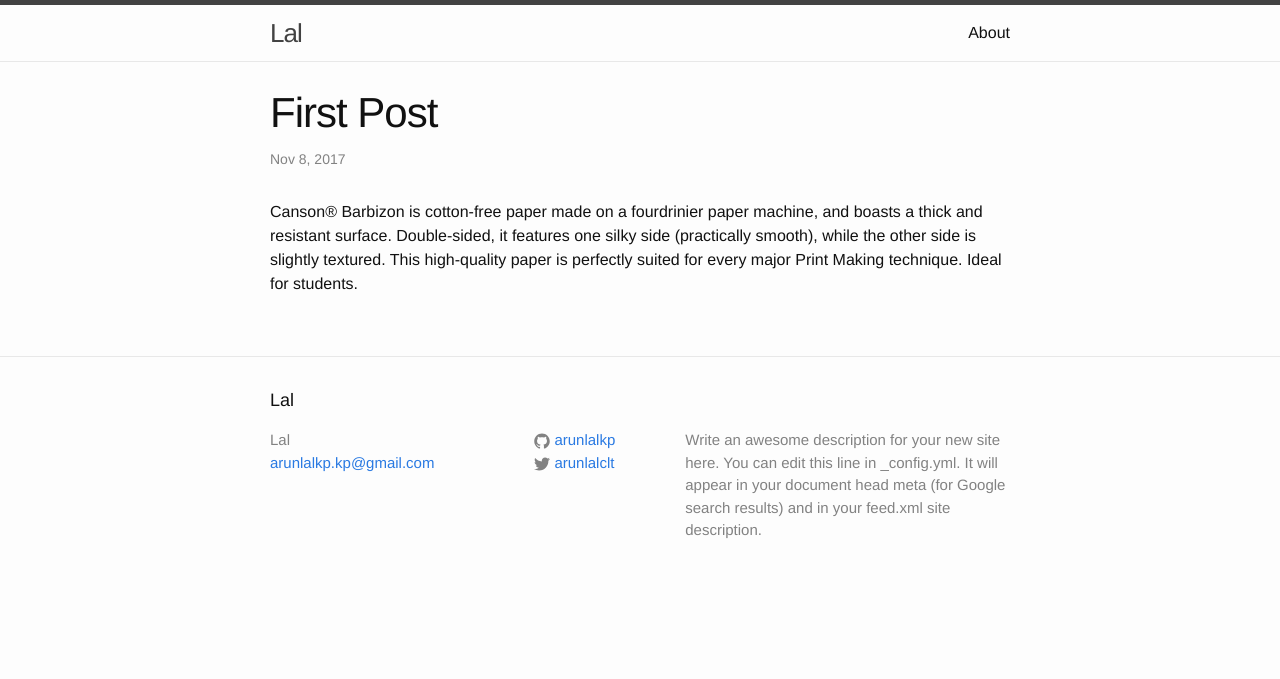
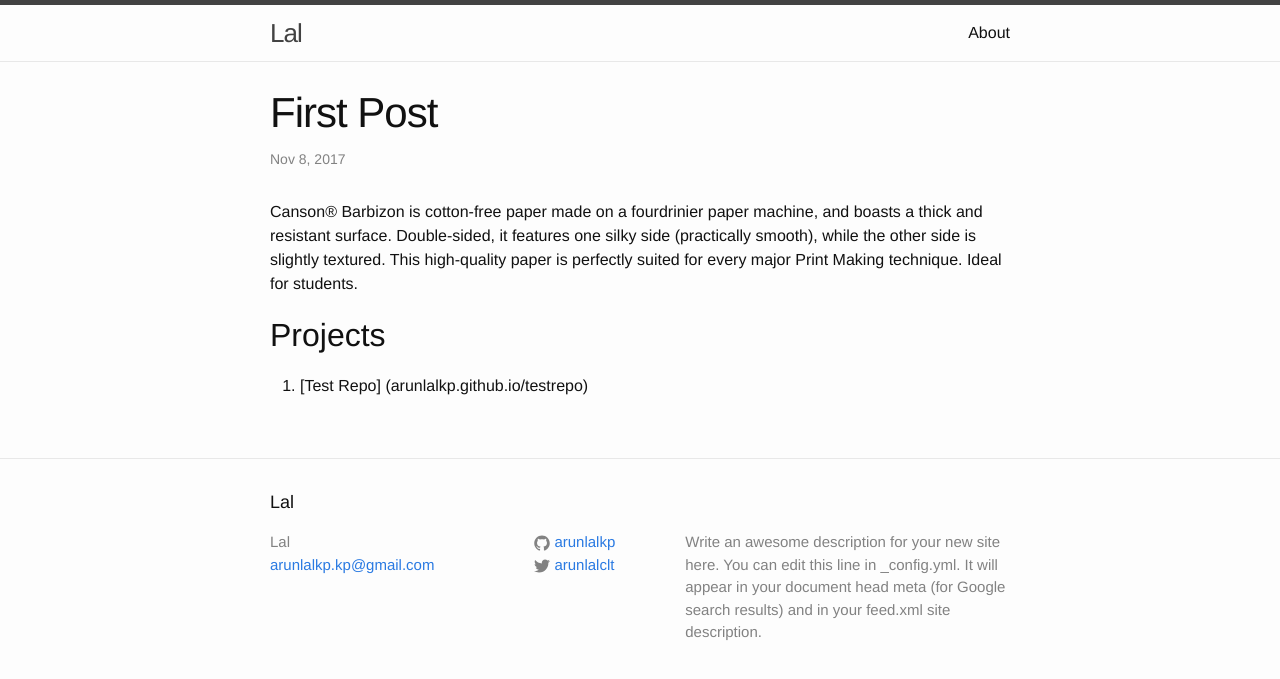
Before and after one commit to arunlalkp/arunlalkp.github.io-jekyll, a Jekyll site: the page built from _posts/2017-11-08-First.markdown, in a window 1280 px wide. Shown: the top 679 px of the page. Built offline with Jekyll 4.4.1, drawn with Linux system fonts in a browser that asks for light colours.

Commit message:
Update 2017-11-08-First.markdown

```diff
--- a/_posts/2017-11-08-First.markdown
+++ b/_posts/2017-11-08-First.markdown
@@ -9,3 +9,6 @@ Canson® Barbizon is cotton-free paper made on a fourdrinier paper machine, and
 Double-sided, it features one silky side (practically smooth), while the other side is slightly textured.
 This high-quality paper is perfectly suited for every major Print Making technique.
 Ideal for students.
+
+## Projects
+1. [Test Repo] (arunlalkp.github.io/testrepo)
```
